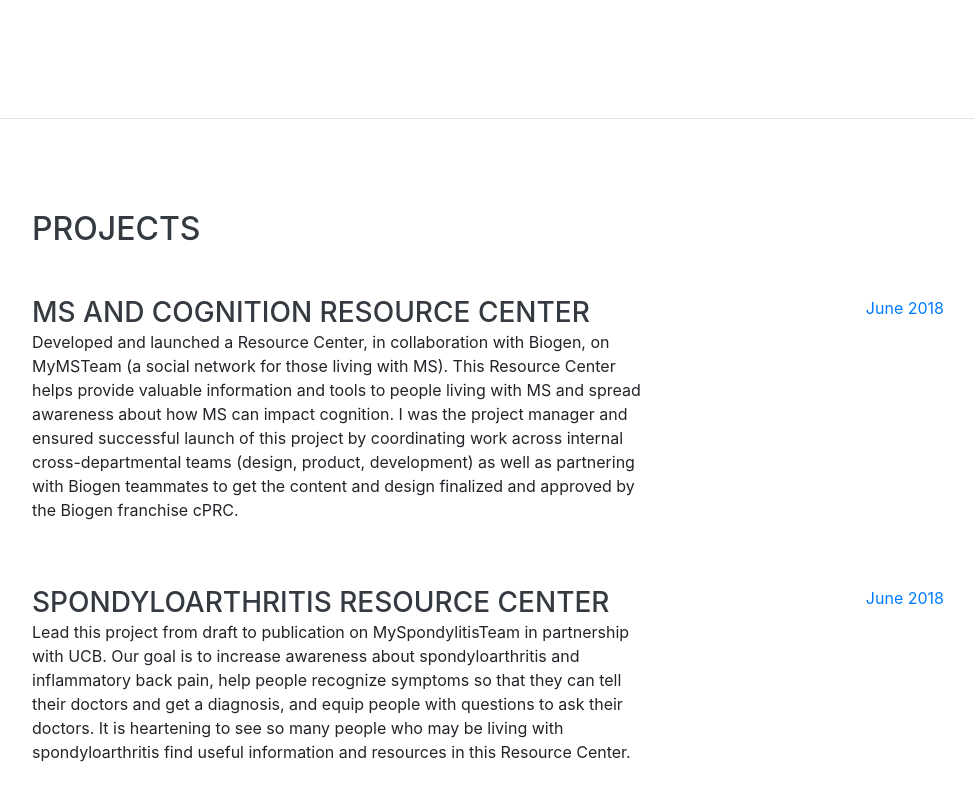
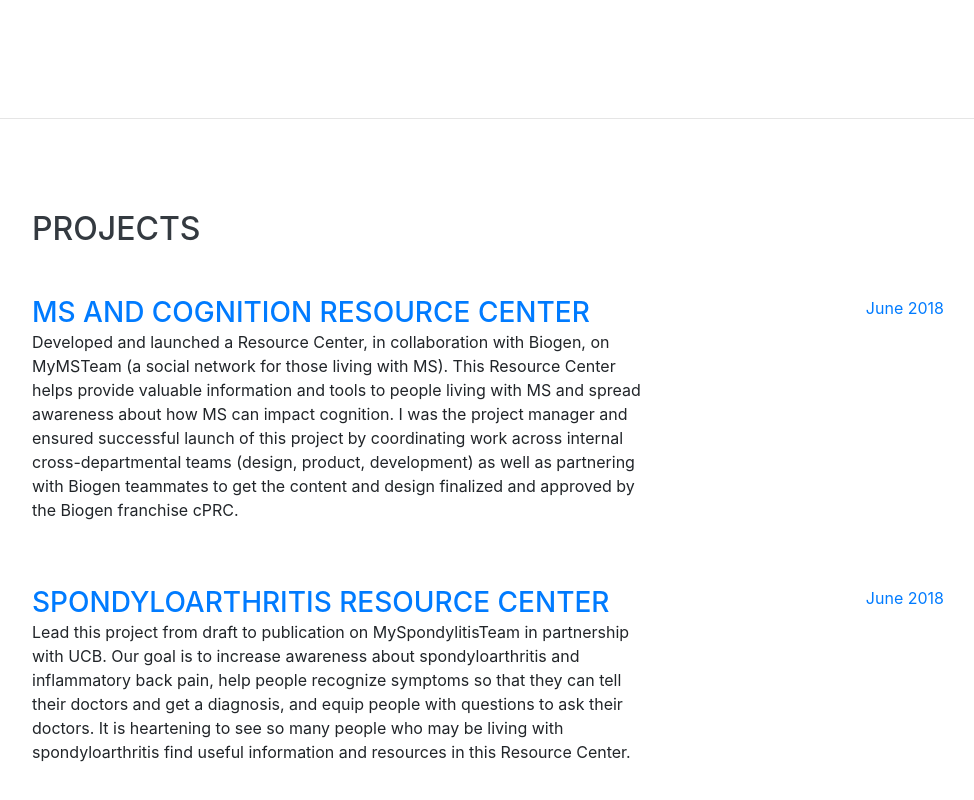
Before and after one commit to jasonfreebergtest/mariefreeberg, a website with bundled scripts: page index.html in a window 1280 px wide. Shown: the part 2841-3641 px from the top of the page, without its empty margins (288-1262 px from the left). Built offline with nearby package versions, Linux system fonts and the light colour scheme; a web font is replaced by a local one.

Commit message:
project hyperlinks

```diff
--- a/index.html
+++ b/index.html
@@ -232,7 +232,7 @@
 
         <div class="resume-item d-flex flex-column flex-md-row justify-content-between mb-5">
           <div class="resume-content">
-            <h3 class="mb-0">MS and Cognition Resource Center</h3>
+            <h3 class="mb-0"><a href="https://www.mmm-online.com/home/channel/commercial/biogen-mymsteam-social-network-launch-patient-education-resource/">MS and Cognition Resource Center</a></h3>
             <p>
               Developed and launched a Resource Center, in collaboration with Biogen, on MyMSTeam (a social network for those living with MS). This Resource Center helps provide valuable information and tools to people living with MS and spread awareness about how MS can impact cognition. I was the project manager and ensured successful launch of this project by coordinating work across internal cross-departmental teams (design, product, development) as well as partnering with Biogen teammates to get the content and design finalized and approved by the Biogen franchise cPRC.
             </p>
@@ -244,7 +244,7 @@
 
         <div class="resume-item d-flex flex-column flex-md-row justify-content-between mb-5">
           <div class="resume-content">
-            <h3 class="mb-0">Spondyloarthritis Resource Center</h3>
+            <h3 class="mb-0"><a href="https://www.fiercepharma.com/marketing/pharma-takes-to-specialized-social-networks-to-raise-awareness-and-spotlight-symptoms">Spondyloarthritis Resource Center</a></h3>
             <p>
                 Lead this project from draft to publication on MySpondylitisTeam in partnership with UCB. Our goal is to increase awareness about spondyloarthritis and inflammatory back pain, help people recognize symptoms so that they can tell their doctors and get a diagnosis, and equip people with questions to ask their doctors. It is heartening to see so many people who may be living with spondyloarthritis find useful information and resources in this Resource Center.
             </p>
```
